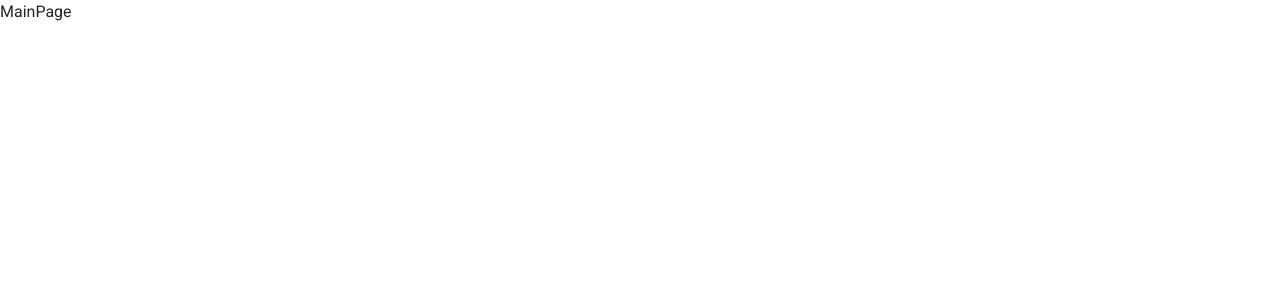
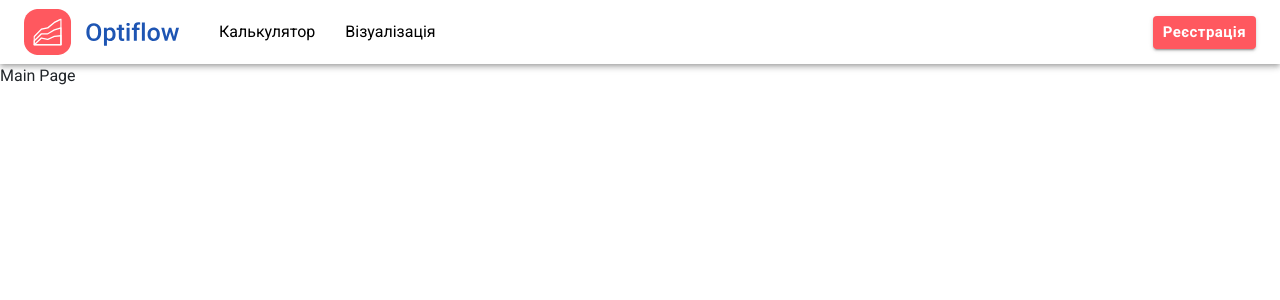
Before and after one commit to Skiftech-project/optiflow-frontend, a React (Vite) app: page / in a window 1280 px wide. Shown: the top 300 px of the page. Built offline with nearby package versions, Linux system fonts and the light colour scheme.

Commit message:
reorganized pages due to new routing logic

```diff
--- a/src/components/pages/CalculatorPage.jsx
+++ b/src/components/pages/CalculatorPage.jsx
@@ -1,11 +1,11 @@
 import { yupResolver } from '@hookform/resolvers/yup';
 import { FormProvider, useForm } from 'react-hook-form';
 import { useSelector } from 'react-redux';
-import { IconButton, Stack, Tooltip } from '@mui/material';
+import { Container, IconButton, Stack, Tooltip } from '@mui/material';
 import DownloadIcon from '@mui/icons-material/Download';
 
 import { TitleBlock, Button, Block, Table } from '../ui';
-import { FormBlock } from '../interface';
+import { FormBlock, Header } from '../interface';
 import { useOptiflowService, useSaveToFileService } from 'src/core/services';
 import { validationSchemaCalc } from 'src/core/shemes';
 
@@ -45,12 +45,16 @@ const CalculatorPage = () => {
 
     return (
         <FormProvider {...methods}>
+            <Header />
+            <Container maxWidth="xl" component="main">
                 <Stack
                     sx={{ marginTop: '70px', marginBottom: '70px' }}
                     direction="column"
                     spacing={3}
                 >
-                <TitleBlock block>Калькулятор розсіяння зони випромінювання</TitleBlock>
+                    <TitleBlock block>
+                        Калькулятор розсіяння зони випромінювання
+                    </TitleBlock>
                     <FormBlock />
                     <TitleBlock block>Результати обчислень</TitleBlock>
 
@@ -58,6 +62,7 @@ const CalculatorPage = () => {
                         <Table
                             tableData={calculations}
                             loading={calculationsLoadingStatus === 'loading'}
+                            sx={{ marginBottom: 3 }}
                         />
 
                         <Stack
@@ -83,7 +88,9 @@ const CalculatorPage = () => {
                                             !calculations ||
                                             calculationsLoadingStatus === 'loading'
                                         }
-                                    onClick={() => saveTableToMarkdownFile(calculations)}
+                                        onClick={() =>
+                                            saveTableToMarkdownFile(calculations)
+                                        }
                                     >
                                         <DownloadIcon />
                                     </IconButton>
@@ -92,6 +99,7 @@ const CalculatorPage = () => {
                         </Stack>
                     </Block>
                 </Stack>
+            </Container>
         </FormProvider>
     );
 };
--- a/src/components/pages/MainPage.jsx
+++ b/src/components/pages/MainPage.jsx
@@ -1,5 +1,12 @@
+import { Header } from '../interface';
+
 const MainPage = () => {
-    return <div>MainPage</div>;
+    return (
+        <>
+            <Header />
+            <div>Main Page</div>
+        </>
+    );
 };
 
 export default MainPage;
--- a/src/components/pages/RayPage.jsx
+++ b/src/components/pages/RayPage.jsx
@@ -1,5 +1,12 @@
+import { Header } from '../interface';
+
 const RayPage = () => {
-    return <div>3d ray page</div>;
+    return (
+        <>
+            <Header />
+            <div>3d ray page</div>
+        </>
+    );
 };
 
 export default RayPage;
```
Lines whose indentation alone changed are shown as unchanged.
